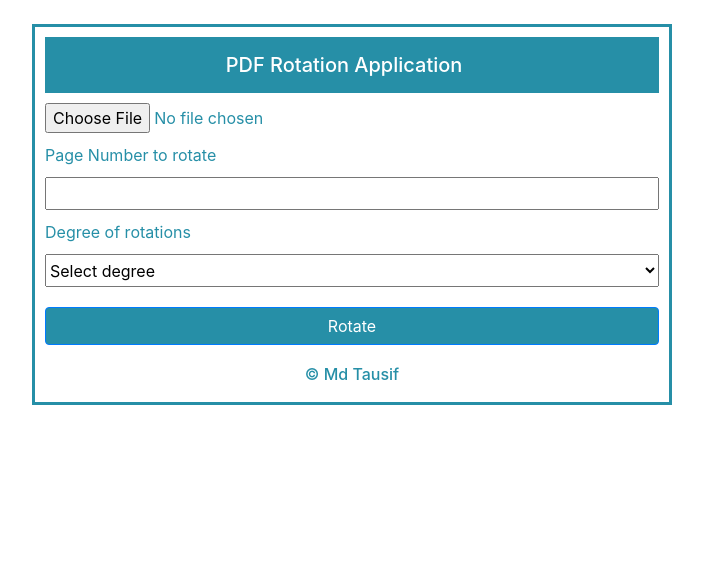
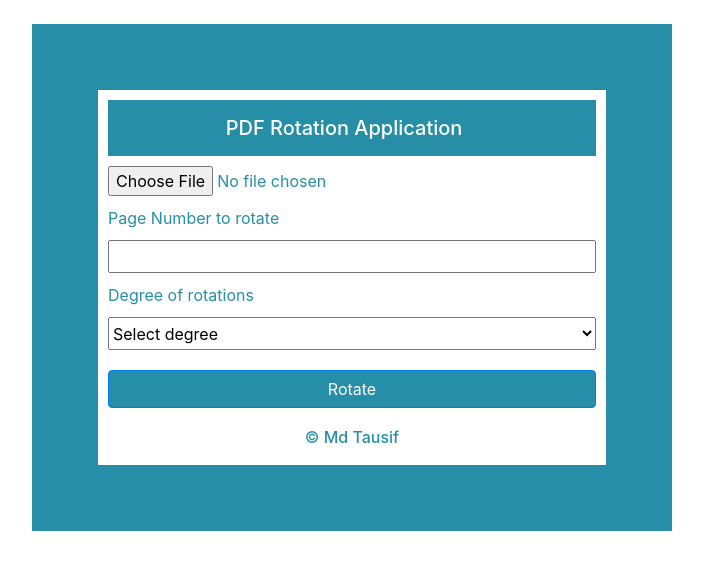
Before and after one commit to codingf3ver/Flask-application-for-pdf-rotation, a Flask app: page / in a window 1280 px wide. Shown: the top 570 px of the page, without its empty margins (288-991 px from the left). Run offline with Flask 2, Linux system fonts and the light colour scheme; some libraries are stand-ins or nearby versions.

Commit message:
view updation

```diff
--- a/static/pdf-manipulation.css
+++ b/static/pdf-manipulation.css
@@ -8,10 +8,10 @@
 }
 
 .center-content {
-  margin: auto;
-  width: 50%;
-  border: 3px solid rgb(38, 143, 167);
-  padding: 10px;
+    margin: auto;
+    width: 50%;
+    border: 66px solid rgb(38, 143, 167);
+    padding: 10px;
 }
 .pdfpage-margin {
   margin-top: 10px;
```
